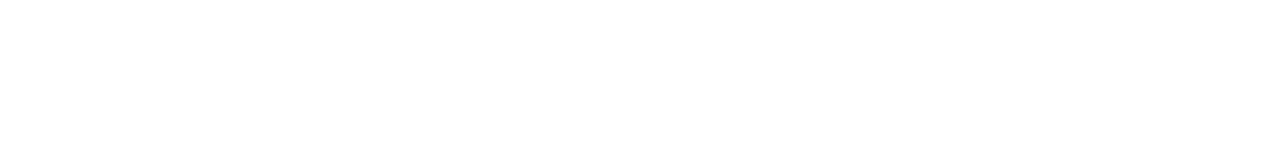
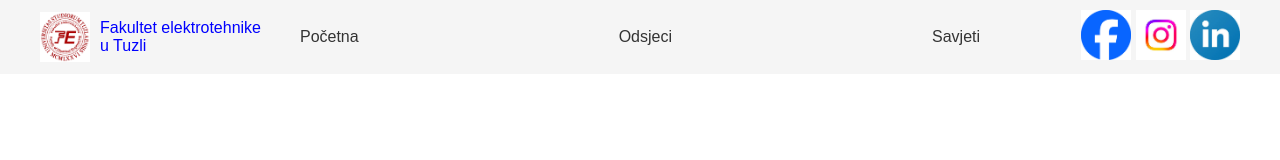
Before and after one commit to EmirYNWA/fet-website-tptp, a plain HTML site: page odsjeki.html in a window 1280 px wide. Drawn offline with Linux system fonts and the light colour scheme; files whose address does not match are found by name.

Commit message:
Header dodan ostalim, css file linked and loaded

```diff
--- a/odsjeki.html
+++ b/odsjeki.html
@@ -0,0 +1,20 @@
+<link rel="stylesheet" href="tptpstil.css">
+
+<div class="header">
+    <div style="color:blue" class="left">
+	<img src="C:/Users/Servis/Desktop/Grupa19_TPTP_projekat/images/fet.png" width="50" height="50">Fakultet elektrotehnike u Tuzli</img>
+</div>
+
+    <div class="center">
+        <ul class="menu">
+            <li><a href="start.html">Početna</a></li>
+            <li><a href="odsjeki.html">Odsjeci</a></li>
+            <li><a href="savjeti.html">Savjeti</a></li>
+          </ul>
+    </div>
+
+    <div class="right">  <a href="https://www.facebook.com/FETuzla" target = "_blank"><img src="C:/Users/Servis/Desktop/Grupa19_TPTP_projekat/images/facebook.png" width="50" height="50"></img></a>
+	<a href="https://www.instagram.com/fetuzla/" target = "_blank"><img src="C:/Users/Servis/Desktop/Grupa19_TPTP_projekat/images/insta.jpg" width="50" height="50"></img></a>
+	<a href="https://ba.linkedin.com/company/university-of-tuzla" target = "_blank"><img src="C:/Users/Servis/Desktop/Grupa19_TPTP_projekat/images/linkedin.jpg" width="50" height="50"></img></a>
+	</div>
+</div>
--- a/tptpstil.css
+++ b/tptpstil.css
@@ -0,0 +1,56 @@
+body {
+    margin: 0;
+    font-family: Arial, sans-serif;
+}
+
+.header {
+    display: flex;
+    justify-content: space-between;
+    align-items: center;
+    background-color: #f5f5f5;
+    padding: 10px 20px;
+}
+
+.left {
+display:flex;
+gap:10px;
+    width: 20%;
+    text-align: left;
+    margin-left:20px;
+align-items:center;
+}
+.right{
+    width: 20%;
+    text-align: right;
+    margin-right:20px;
+}
+
+.center {
+    display: flex;
+    justify-content: center;
+    gap: 15px;
+    width: 60%;
+}
+
+.menu {
+list-style: none;
+display: flex;
+gap: 20px;
+padding: 0;
+margin: 0;
+}
+
+.menu li a {
+display: block;
+padding: 10px 120px;
+text-decoration: none;
+color: #333;
+background-color: transparent;
+transition: background-color 0.3s ease, color 0.3s ease;
+border-radius: 5px;
+}
+
+.menu li a:hover {
+background-color: #007BFF;
+color: white;
+}
```
Also changed, not shown: savjeti.html (+20 -0 lines), start.html (+1 -56 lines).
